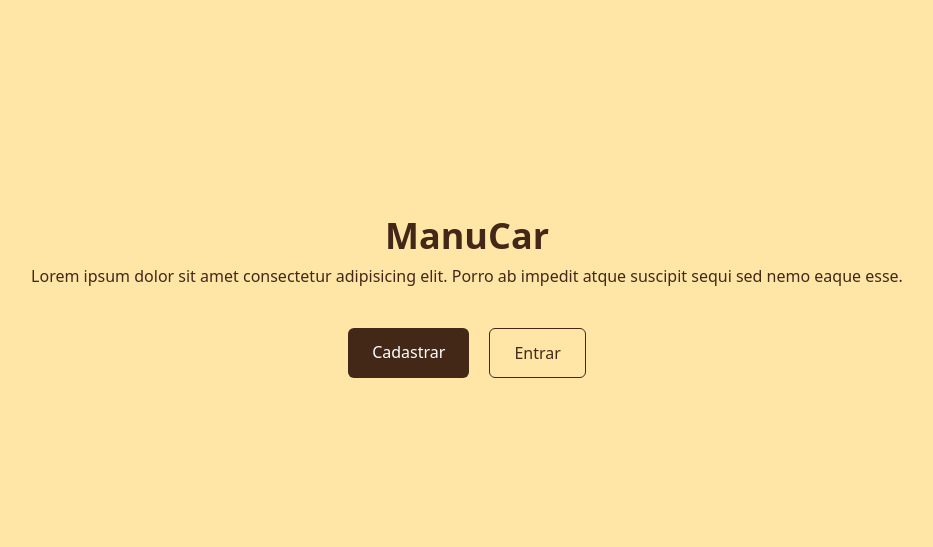
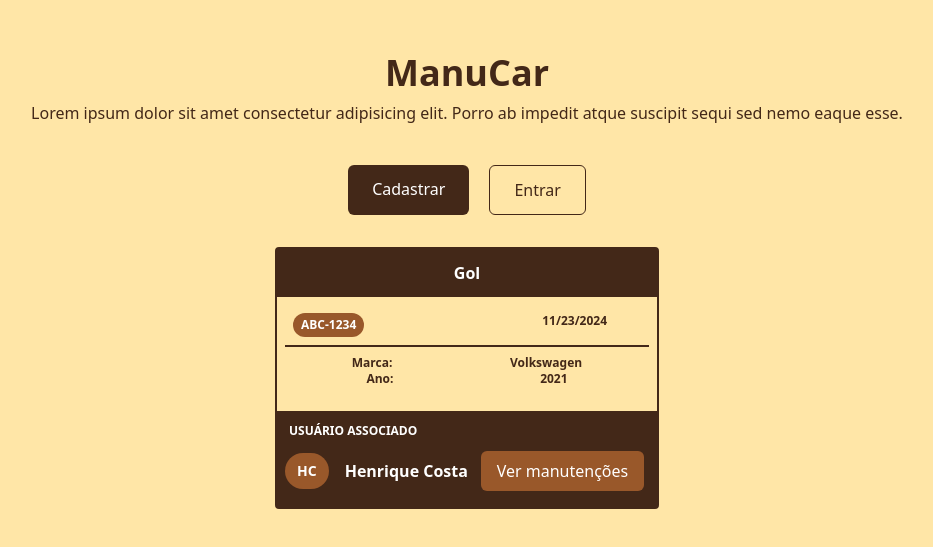
Before and after one commit to HenriqueCosta05/Hackathon-ContCode-Frontend, a Next.js app: page / in a window 1280 px wide. Shown: the part 103-650 px from the top of the page, without its empty margins (173-1106 px from the left). Built offline with nearby package versions, Linux system fonts and the light colour scheme.

Commit message:
feat: ajustes finos no componente card

```diff
--- a/src/app/page.tsx
+++ b/src/app/page.tsx
@@ -1,3 +1,4 @@
+import { CardComponent } from "@/components";
 import Link from "next/link";
 
 export default function Page() {
@@ -19,6 +20,7 @@ export default function Page() {
         </Link>
       </div>
 
+      <CardComponent user="Henrique Costa" model="Gol" year={2021} brand="Volkswagen" plate="ABC-1234" date={new Date()} />
     </main>
   );
 }
--- a/src/app/pages/login/page.tsx
+++ /dev/null
@@ -1,41 +0,0 @@
-import Link from "next/link";
-
-export default function Login() {
-  return (
-    <main className="flex flex-col w-full h-screen justify-center items-center">
-      <h1 className="text-4xl font-bold">Entrar</h1>
-      <p className="pt-2 text-center">
-        Lorem ipsum dolor sit amet consectetur adipisicing elit. Porro ab
-        impedit atque suscipit sequi sed nemo eaque esse.{" "}
-      </p>
-
-      <form className="flex flex-col space-y-5 pt-5 items-center">
-        <label className="space-x-3">
-          <span>Email:</span>
-          <input
-            type="email"
-            placeholder="Digite o seu Email"
-            required
-            className="py-1 px-3 bg-transparent rounded-md placeholder-black w-64 inputform"
-          />
-        </label>
-
-        <label className="space-x-3">
-          <span>Senha:</span>
-          <input
-            type="email"
-            placeholder="Digite a sua senha"
-            required
-            className="py-1 px-3 bg-transparent rounded-md placeholder-black w-64 inputform"
-          />
-        </label>
-
-        <button className="login p-3 w-36 rounded-md ">Entrar</button>
-
-        <Link href="/">
-          <button className="cadastrar p-3 w-36 rounded-md ">Voltar</button>
-        </Link>
-      </form>
-    </main>
-  );
-}
--- a/src/app/pages/register/page.tsx
+++ /dev/null
@@ -1,50 +0,0 @@
-import Link from "next/link";
-
-export default function Register() {
-  return (
-    <main className="flex flex-col w-full h-screen justify-center items-center">
-      <h1 className="text-4xl font-bold">Cadastre-se</h1>
-      <p className="pt-2 text-center">
-        Lorem ipsum dolor sit amet consectetur adipisicing elit. Porro ab
-        impedit atque suscipit sequi sed nemo eaque esse.
-      </p>
-
-      <form className="flex flex-col space-y-5 pt-5 items-center">
-        <label className="space-x-3">
-          <span>Nome:</span>
-          <input
-            type="email"
-            placeholder="Digite o seu nome"
-            required
-            className="py-1 px-3 bg-transparent rounded-md placeholder-black w-64 inputform"
-          />
-        </label>
-
-        <label className="space-x-3">
-          <span>Email:</span>
-          <input
-            type="email"
-            placeholder="Digite o seu Email"
-            required
-            className="py-1 px-3 bg-transparent rounded-md placeholder-black w-64 inputform"
-          />
-        </label>
-
-        <label className="space-x-3">
-          <span>Senha:</span>
-          <input
-            type="email"
-            placeholder="Digite a sua senha"
-            required
-            className="py-1 px-3 bg-transparent rounded-md placeholder-black w-64 inputform"
-          />
-        </label>
-
-        <button className="cadastrar p-3 w-36 rounded-md">Cadastrar</button>
-        <Link href="/">
-          <button className="login p-3 w-36 rounded-md ">Voltar</button>
-        </Link>
-      </form>
-    </main>
-  );
-}
--- a/src/app/register/page.tsx
+++ b/src/app/register/page.tsx
@@ -47,8 +47,7 @@ const Register: React.FC = () => {
     <main className="flex flex-col w-full h-screen justify-center items-center">
       <h1 className="text-4xl font-bold">Cadastre-se</h1>
       <p className="pt-2 text-center">
-        Lorem ipsum dolor sit amet consectetur adipisicing elit. Porro ab
-        impedit atque suscipit sequi sed nemo eaque esse.
+        Cadastre-se em nossa plataforma para ter acesso a todos os recursos e funcionalidades.
       </p>
 
       <form
--- a/src/components/card.tsx
+++ b/src/components/card.tsx
@@ -1,38 +1,50 @@
+import { Carro } from '@/types/carro';
 import Link from 'next/link';
 import React from 'react';
 
-interface CardProps {
-    title?: string;
-    description?: string;
-    bullets?: {
-        text?: string;
-    }[];
-    action?: {
-        text: string;
-        href: string;
-    };
-}
 
-export default function Card({ title, description, bullets, action }: CardProps) {
+export default function Card({ model, year, brand, plate, date, user }: Carro) {
     return (
-        <div className="flex justify-center items-center w-64 h-auto border border-primary rounded-md flex-col p-8">
-            <h3 className="font-bold text-2xl mb-4">{title}</h3>
-            {description && <span className="font-light mb-4">{description}</span>}
-            {bullets && bullets.length > 0 && (
-                <ul className="list-disc pl-4">
-                    {bullets.map((item, index) => (
-                        <li key={index}>{item.text}</li>
-                    ))}
-                </ul>
-            )}
-            {action && (
-                <Link
-                    href={action.href}
-                    className="mt-4 px-4 py-2 bg-primary text-white rounded hover:bg-primary-dark"
-                >
-                    {action.text}
-                </Link>
-            )}
-        </div>
+        <>
+            <div className="w-96 border-2 rounded text-l m-8 border-primary">
+                <div className="bg-primary px-3 py-3 font-sans font-semibold text-white text-center">{model}</div>
+                <div className="flex justify-between pt-4">
+                    <div className="bg-secondary text-white px-2 py-1 rounded-full text-xs uppercase font-semibold ml-4">
+                        {plate}
+                    </div>
+                    <div className="text-xs font-semibold block pl-32">
+                        {date?.toLocaleDateString()}
+                    </div>
+                    <hr />
+                </div>
+                <div className="border-b-2 border-primary m-2"></div>
+                <div className="container mx-auto">
+                    <div className="flex justify-around">
+                        <div className="text-xs font-semibold pl-4">Marca:</div>
+                        <div className="text-xs font-semibold pr-4">{brand}</div>
+                    </div>
+                    <div className="flex justify-around">
+                        <div className="text-xs font-semibold pl-4">Ano:</div>
+                        <div className="text-xs font-semibold pr-4">{year}</div>
+                    </div>
+                </div>
+
+                <div className="bg-primary text-white w-full h-24 mt-6">
+                    <div className="text-xs uppercase font-bold">
+                        <p className="p-3">Usuário Associado</p>
+                    </div>
+                    <div className="flex items-center justify-between">
+                        <div className="bg-secondary px-3 py-2 rounded-full font-bold ml-2 text-sm">HC</div>
+                        <div>
+                            <h6 className="font-bold text-md pl-4">{user}</h6>
+                        </div>
+                    <Link href="/" className='bg-secondary rounded-md m-auto py-2 px-4'>
+                        Ver manutenções
+                    </Link>
+                    </div>
+
+                </div>
+            </div>
+        </>
     );
 }
```
Also changed, not shown: src/types/carro.ts (+6 -4 lines).
